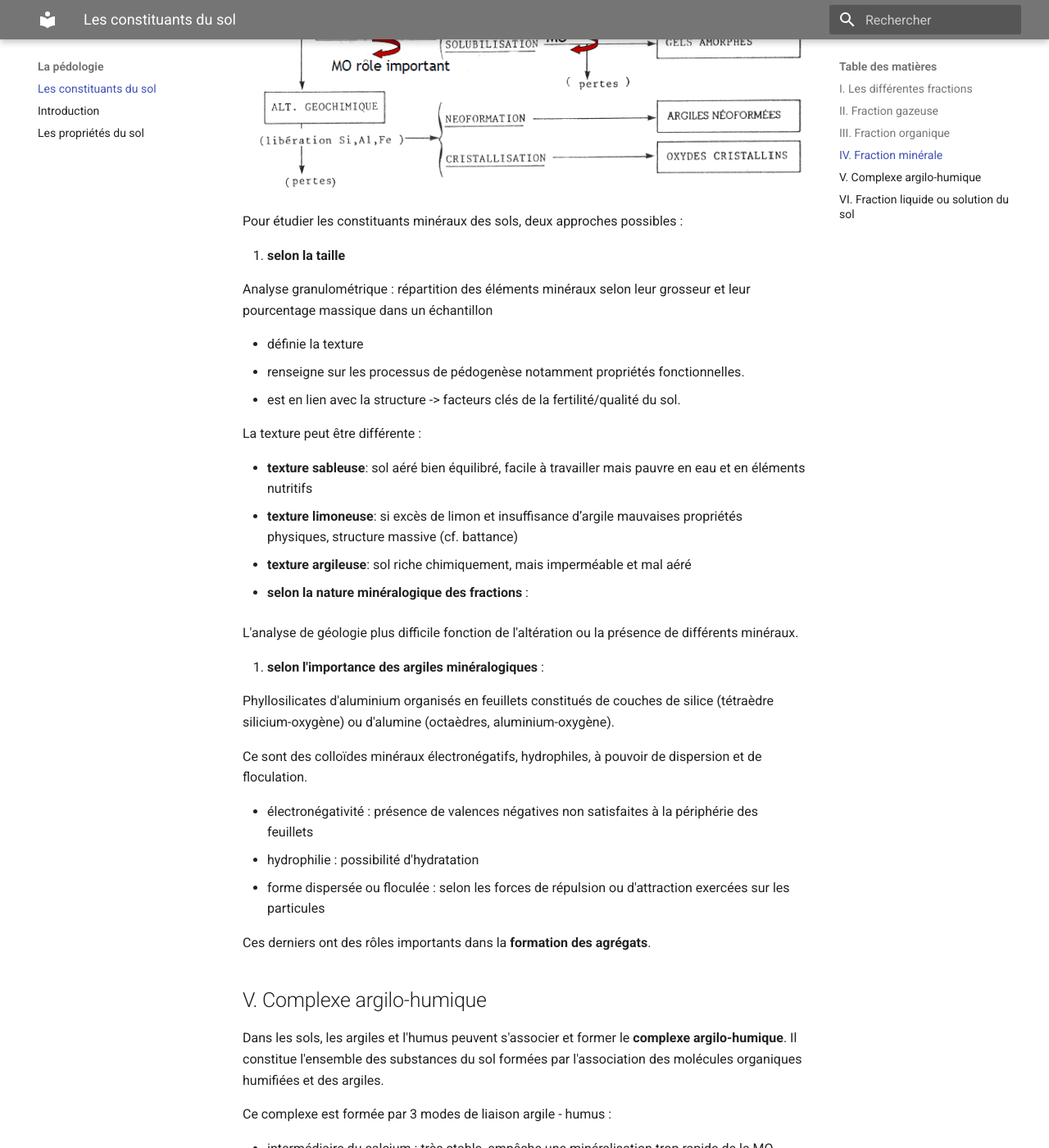
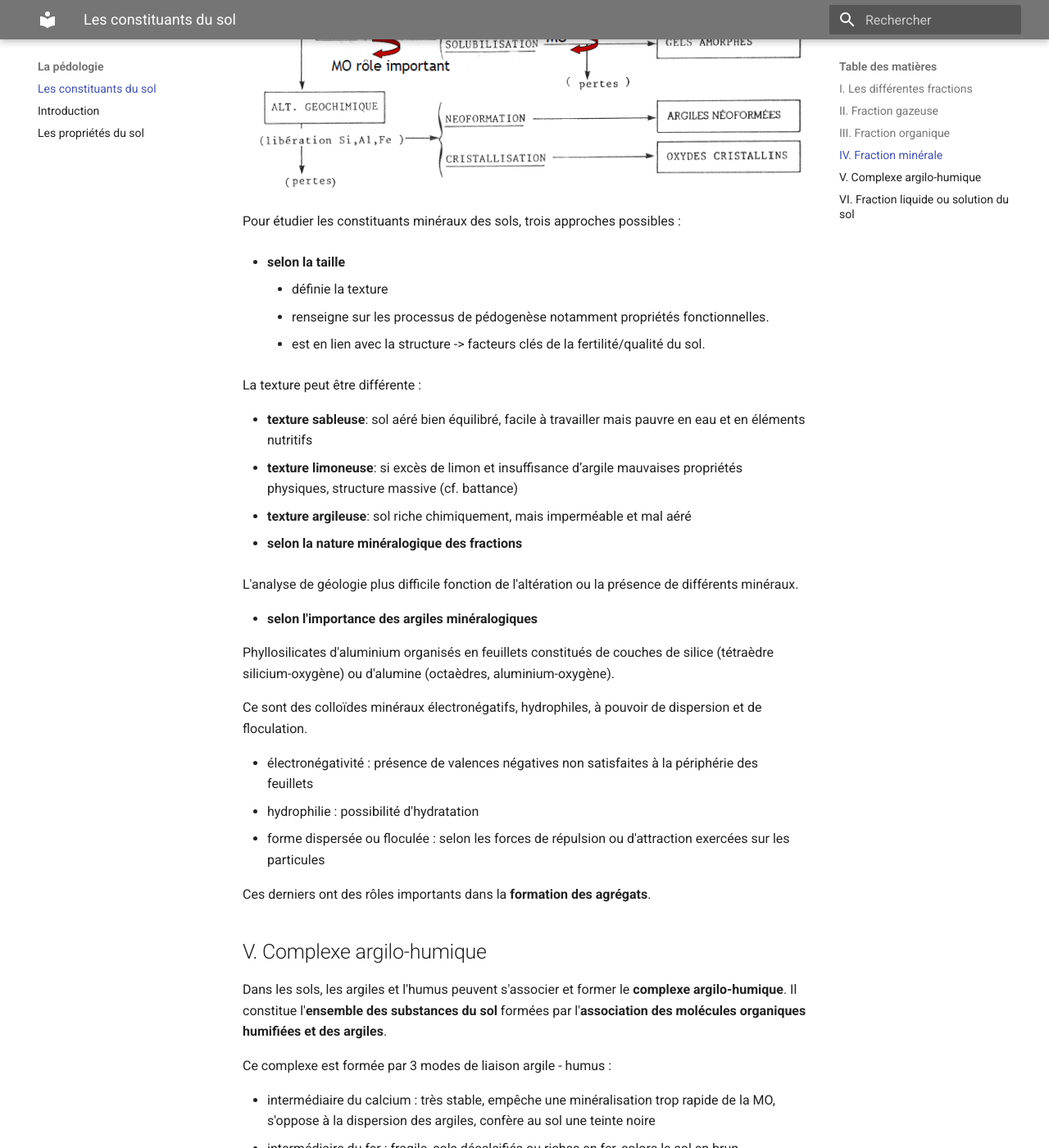
Before and after one commit to Lizeem/L3STcours, an MkDocs documentation site: the page built from Docs/La pédologie/Constituants du sol.md, in a window 1280 px wide and 1400 px high, scrolled down 3113 px. Shown: the whole window at 82% size. Built offline with MkDocs 1.6.1 and Material for MkDocs 9.7.7, drawn with Linux system fonts in a browser that asks for light colours.

Commit message:
Update cours + fiches

```diff
--- a/Docs/La pédologie/Constituants du sol.md
+++ b/Docs/La pédologie/Constituants du sol.md
@@ -63,15 +63,13 @@ Conséquences : création d'un mélange de constituants variables en taille et q
 
 ![Minéraux secondaires](Images/minérauxsecondaires.PNG)
 
-Pour étudier les constituants minéraux des sols, deux approches possibles :
+Pour étudier les constituants minéraux des sols, trois approches possibles :
 
-1. **selon la taille**
+- **selon la taille**
 
-Analyse granulométrique : répartition des éléments minéraux selon leur grosseur et leur pourcentage massique dans un échantillon
-
-- définie la texture
-- renseigne sur les processus de pédogenèse notamment propriétés fonctionnelles.
-- est en lien avec la structure -> facteurs clés de la fertilité/qualité du sol.
+      - définie la texture
+      - renseigne sur les processus de pédogenèse notamment propriétés fonctionnelles.
+      - est en lien avec la structure -> facteurs clés de la fertilité/qualité du sol.
 
 La texture peut être différente :
 
@@ -98,7 +96,7 @@ Ces derniers ont des rôles importants dans la **formation des agrégats**.
 ## V. Complexe argilo-humique
 
 Dans les sols, les argiles et l'humus peuvent s'associer et former le **complexe argilo-humique**.
-Il constitue l'ensemble des substances du sol formées par l'association des molécules organiques humifiées et des argiles.
+Il constitue l'**ensemble des substances du sol** formées par l'**association des molécules organiques humifiées et des argiles**.
 
 Ce complexe est formée par 3 modes de liaison argile - humus :
 
```
Also changed, not shown: other parts of Docs/La pédologie/Constituants du sol.md (+2 -2 lines), Docs/La pédologie/Introduction.md (+1 -1 lines), Docs/La pédologie/Propriétés du sol.md (+19 -22 lines), Docs/La pédologie/Images/lesolvolumeouvert.PNG, Docs/La pédologie/Images/servicesécosystémiques.PNG, 4 other files.
